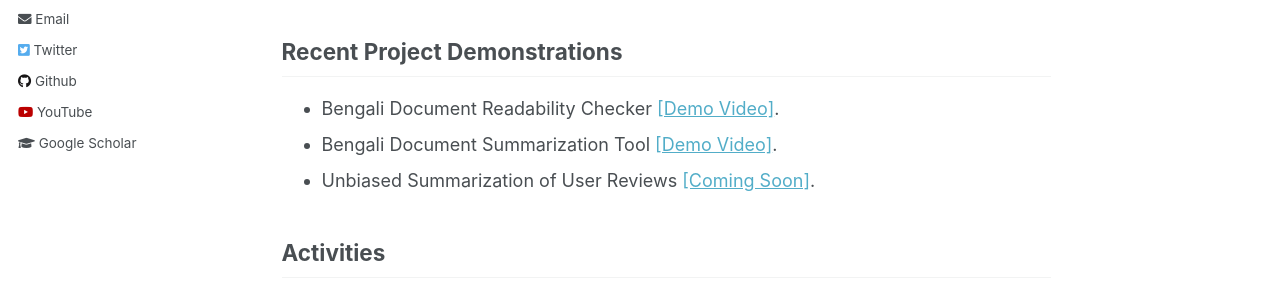
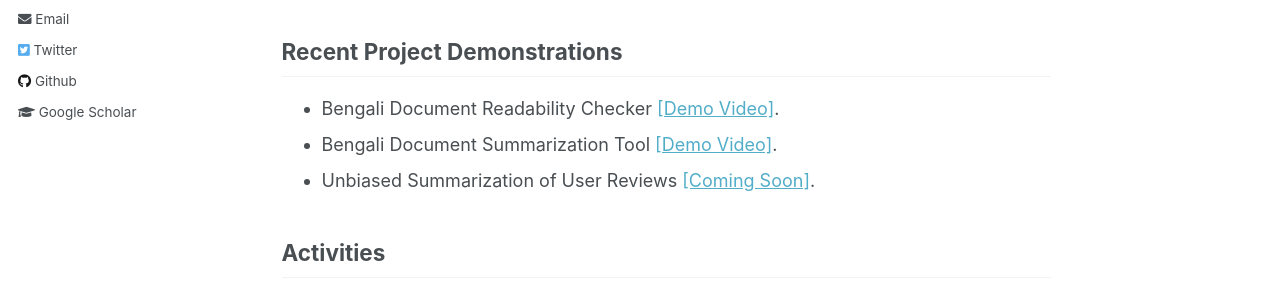
Before and after one commit to sujan-sarker/sujan-sarker.github.io, a Jekyll site: the page built from _pages/about.md, in a window 1280 px wide. Shown: the part 429-725 px from the top of the page. Built offline with Jekyll 4.4.1, drawn with Linux system fonts in a browser that asks for light colours.

Commit message:
Update _config.yml

```diff
--- a/_config.yml
+++ b/_config.yml
@@ -114,7 +114,7 @@ author:
   vine             :
   weibo            :
   xing             :
-  youtube          : "https://www.youtube.com/channel/UCfFEgu4mEqFNoqyJOvjKtQg"
+  youtube          : #"https://www.youtube.com/channel/UCfFEgu4mEqFNoqyJOvjKtQg"
   wikipedia        :
 
 
```
